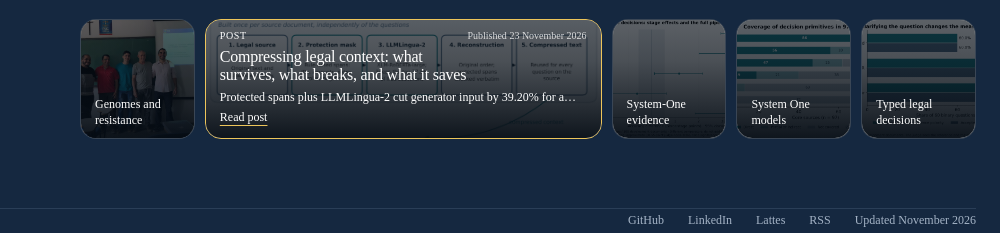
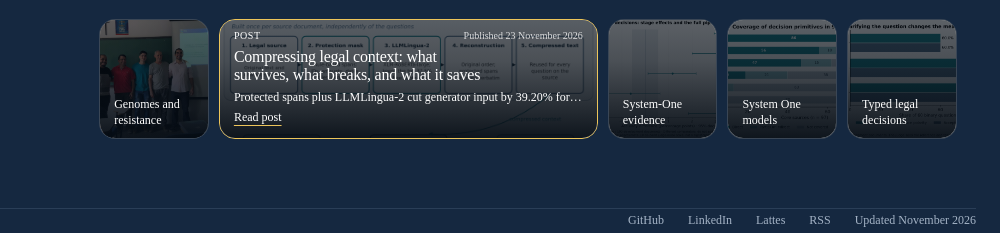
Before and after one commit to gabrieltxs/gabrielsousa-alongtheway, an Astro site: page / in a window 1280 px wide. Shown: the part 567-800 px from the top of the page, 280-1280 px from the left. Built offline with nearby package versions, Linux system fonts and the light colour scheme; Astro itself is replaced by a stand-in of ours; some packages are replaced by stand-ins of ours.

Commit message:
Align latest updates with the landing reading column

```diff
--- a/src/pages/index.astro
+++ b/src/pages/index.astro
@@ -91,12 +91,12 @@ const jsonLd = {
 				<p class="card-statement card-statement-2">
 					<a href={href('/writing/')}>Here I write about what I’ve learned along the way.</a>
 				</p>
+				{updates.length > 0 && (
+					<section class="card-updates" aria-label="Latest updates">
+						<UpdatesBanner items={updates} />
+					</section>
+				)}
 			</div>
-			{updates.length > 0 && (
-				<section class="card-updates" aria-label="Latest updates">
-					<UpdatesBanner items={updates} />
-				</section>
-			)}
 		</div>
 	</div>
 </Base>
--- a/src/styles/global.css
+++ b/src/styles/global.css
@@ -1138,14 +1138,14 @@ pre {
 	min-width: 0;
 	--home-section-gap: clamp(1.5rem, 3vh, 2rem);
 }
-/* The title sets the reading column's intrinsic width; prose follows its edges. */
+/* The title sets the shared width of the prose and latest-updates banner. */
 .card-reading {
 	display: grid;
 	width: fit-content;
 	max-width: calc(100% - 2 * clamp(0.25rem, 1.5vw, 1.5rem));
 	margin-inline: auto;
 }
-.card-reading > * { font-family: 'Times New Roman', Times, serif; }
+.card-reading > :not(.card-updates) { font-family: 'Times New Roman', Times, serif; }
 .card-reading > :not(:first-child) { contain: inline-size; min-width: 0; }
 .card-reading > .card-statement:first-child {
 	text-align: center;
```
